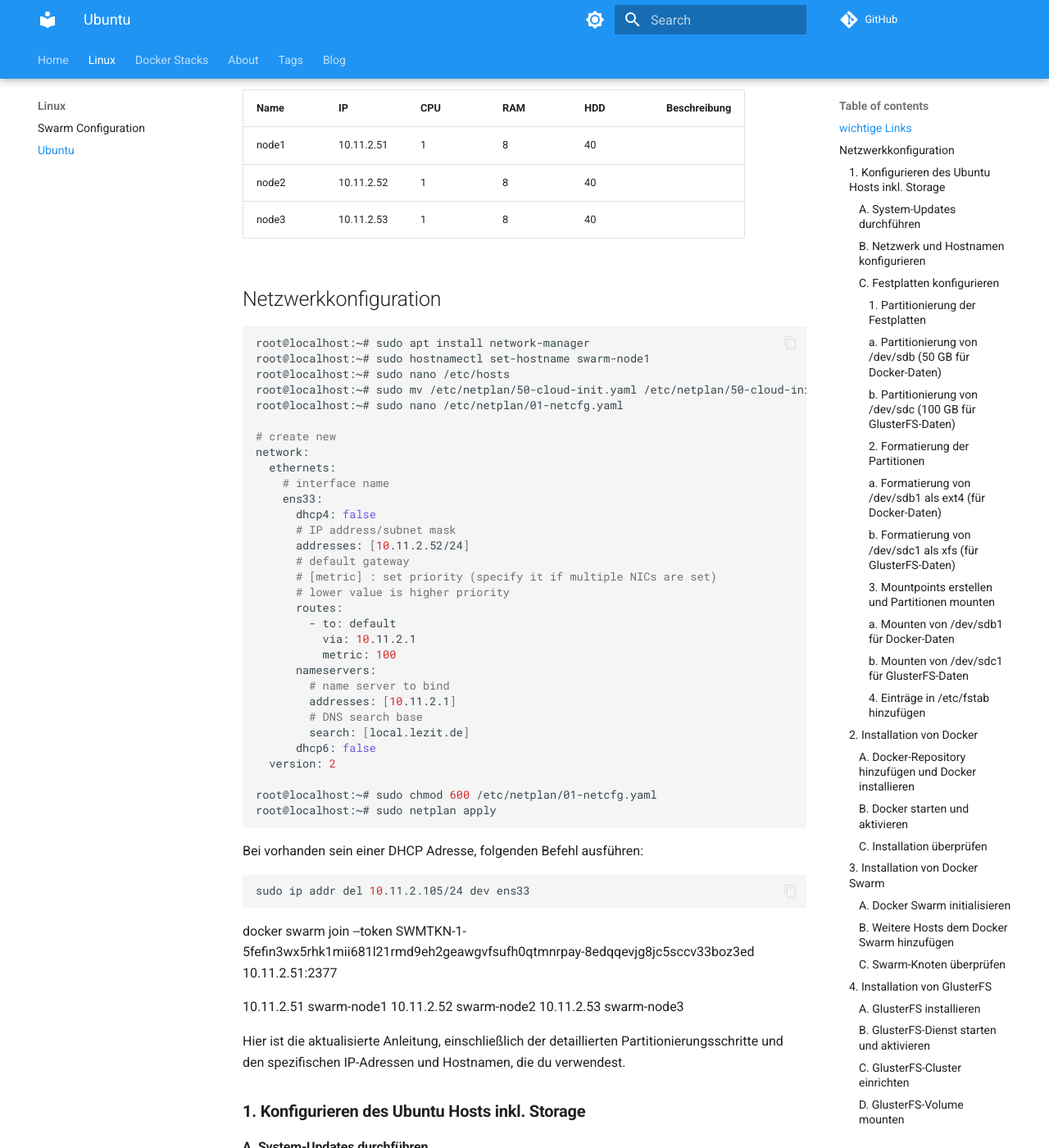
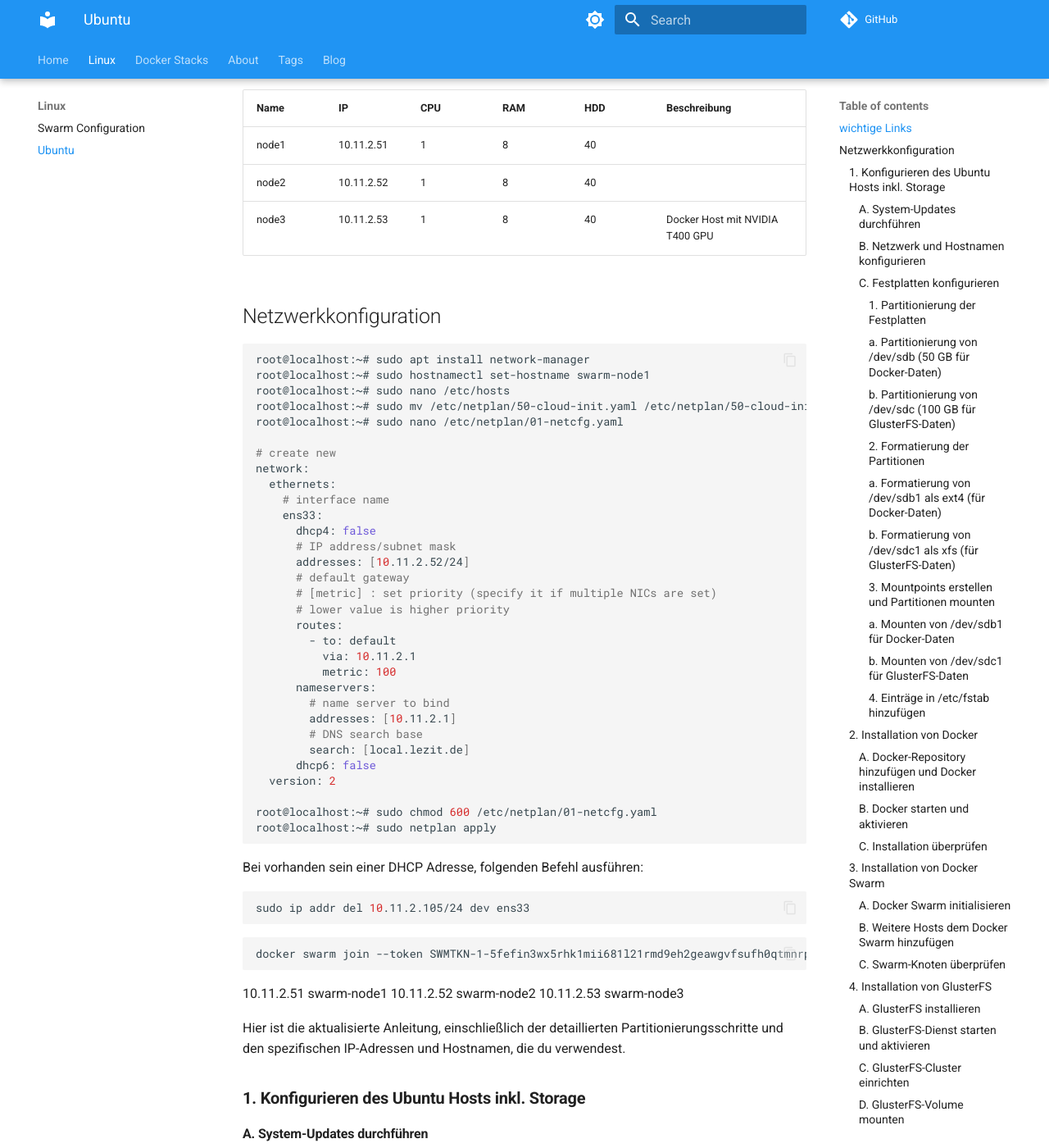
Before and after one commit to pat26-dotcom/home-lab, an MkDocs documentation site: the page built from docs/linux/ubuntu.md, in a window 1280 px wide and 1400 px high, scrolled down 346 px. Shown: the whole window at 82% size. Built offline with MkDocs 1.6.1 and Material for MkDocs 9.7.7, drawn with Linux system fonts in a browser that asks for light colours; comment, search, counter and statistics services are not loaded.

Commit message:
changed linux

````diff
--- a/docs/linux/ubuntu.md
+++ b/docs/linux/ubuntu.md
@@ -10,7 +10,7 @@ Hosts
 | ----- | ---------- | --- | --- | --- | ------------ |
 | node1 | 10.11.2.51 | 1   | 8   | 40  |              |
 | node2 | 10.11.2.52 | 1   | 8   | 40  |              |
-| node3 | 10.11.2.53 | 1   | 8   | 40  |              |
+| node3 | 10.11.2.53 | 1   | 8   | 40  | Docker Host mit NVIDIA T400 GPU |
 
 ## Netzwerkkonfiguration
 
@@ -55,7 +55,9 @@ Bei vorhanden sein einer DHCP Adresse, folgenden Befehl ausführen:
 sudo ip addr del 10.11.2.105/24 dev ens33
 ```
 
+```bash
 docker swarm join --token SWMTKN-1-5fefin3wx5rhk1mii681l21rmd9eh2geawgvfsufh0qtmnrpay-8edqqevjg8jc5sccv33boz3ed 10.11.2.51:2377
+```
 
 10.11.2.51  swarm-node1
 10.11.2.52  swarm-node2
````
Also changed, not shown: docs/linux/swarm.md (+34 -3 lines).
